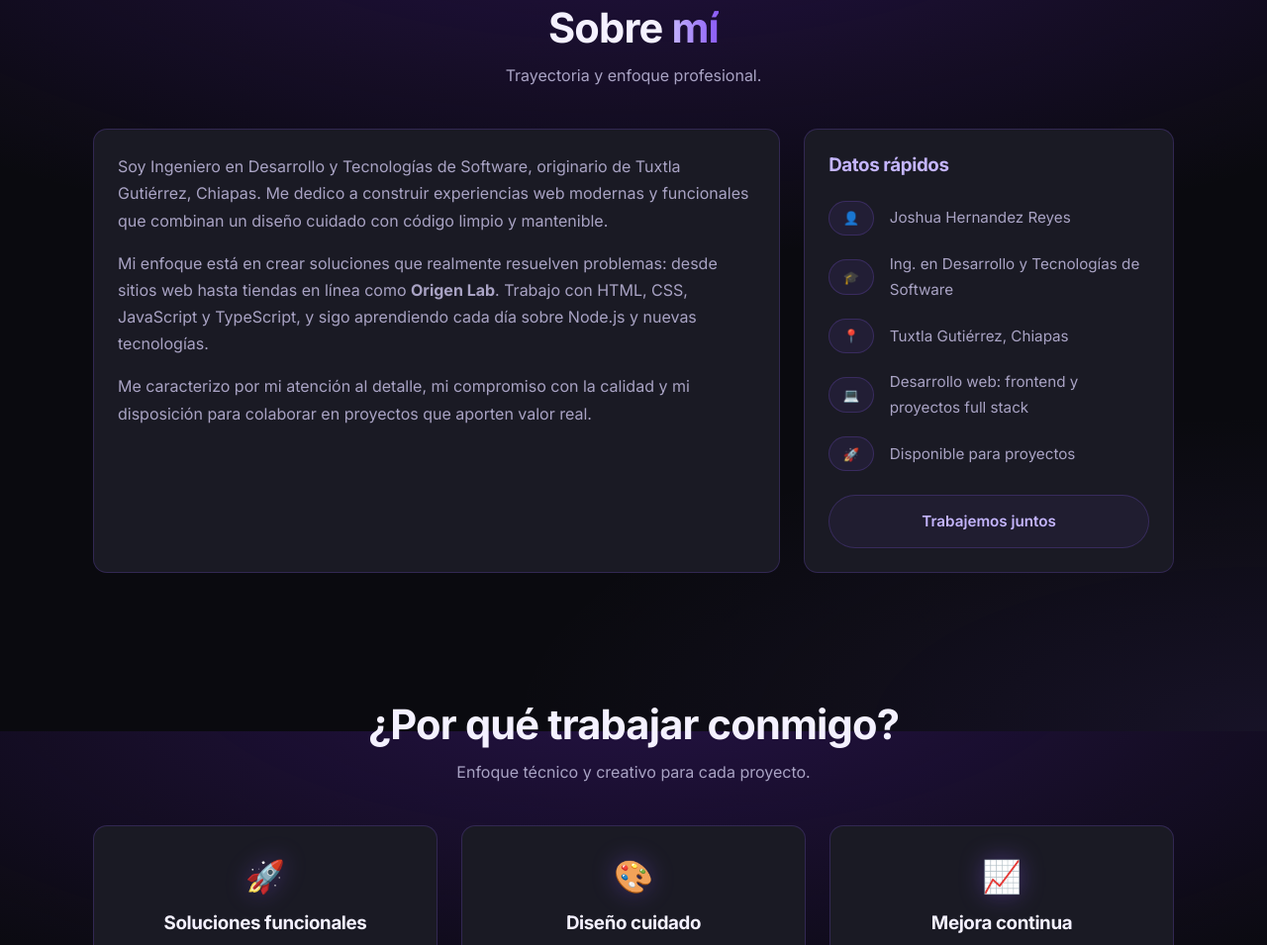
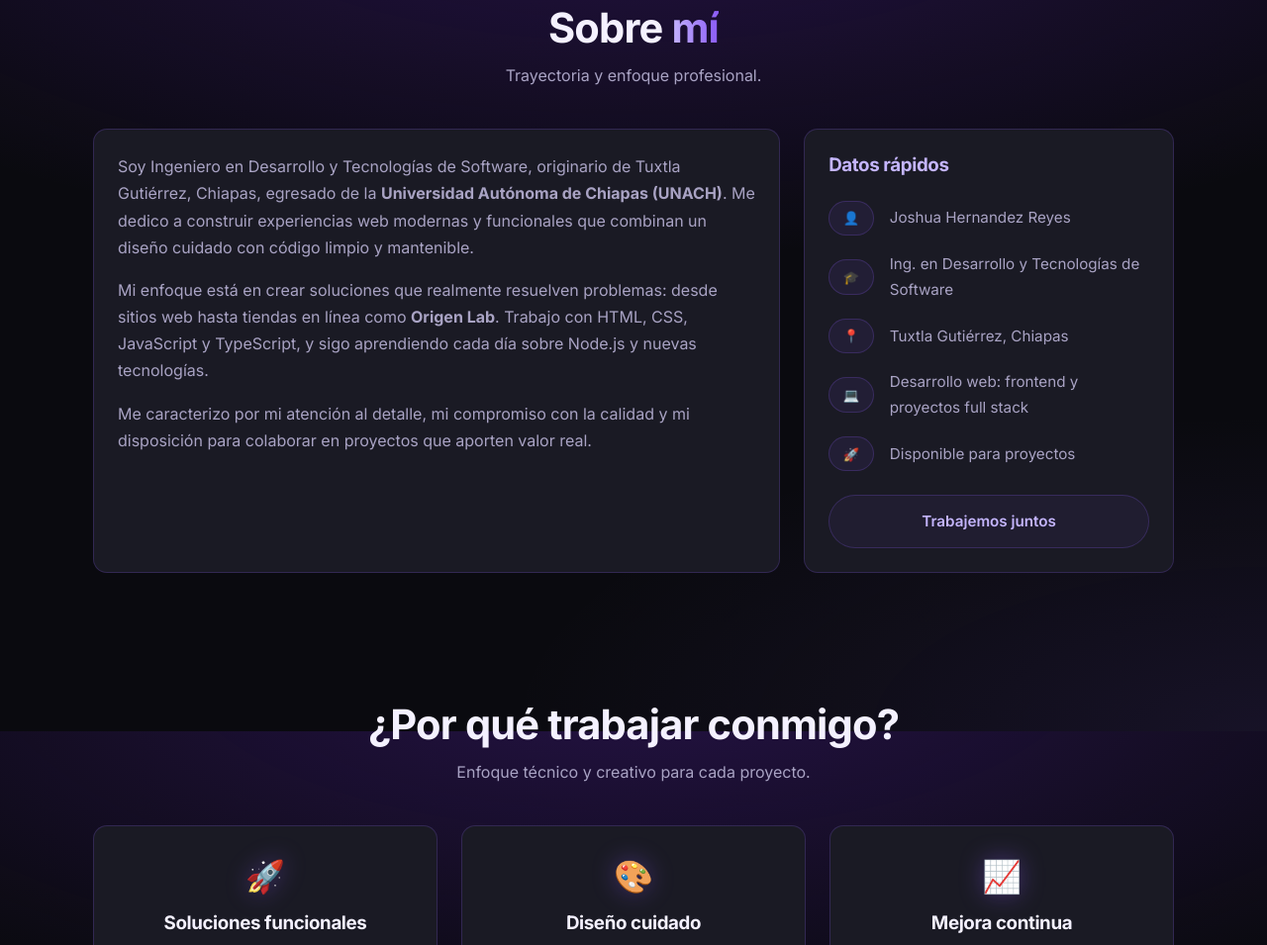
Before and after one commit to joshuareyws-prog/portafolio-joshua, a website with bundled scripts: page index.html in a window 1280 px wide. Shown: the part 861-1816 px from the top of the page at 99% size. Built offline with nearby package versions, Linux system fonts and the light colour scheme.

Commit message:
Sobre mi: mencion de la UNACH

```diff
--- a/index.html
+++ b/index.html
@@ -100,8 +100,10 @@
           <div class="card about-text" data-reveal>
             <p>
               Soy Ingeniero en Desarrollo y Tecnologías de Software, originario de
-              Tuxtla Gutiérrez, Chiapas. Me dedico a construir experiencias web modernas
-              y funcionales que combinan un diseño cuidado con código limpio y mantenible.
+              Tuxtla Gutiérrez, Chiapas, egresado de la
+              <strong>Universidad Autónoma de Chiapas (UNACH)</strong>. Me dedico a
+              construir experiencias web modernas y funcionales que combinan un diseño
+              cuidado con código limpio y mantenible.
             </p>
             <p>
               Mi enfoque está en crear soluciones que realmente resuelven problemas:
```
